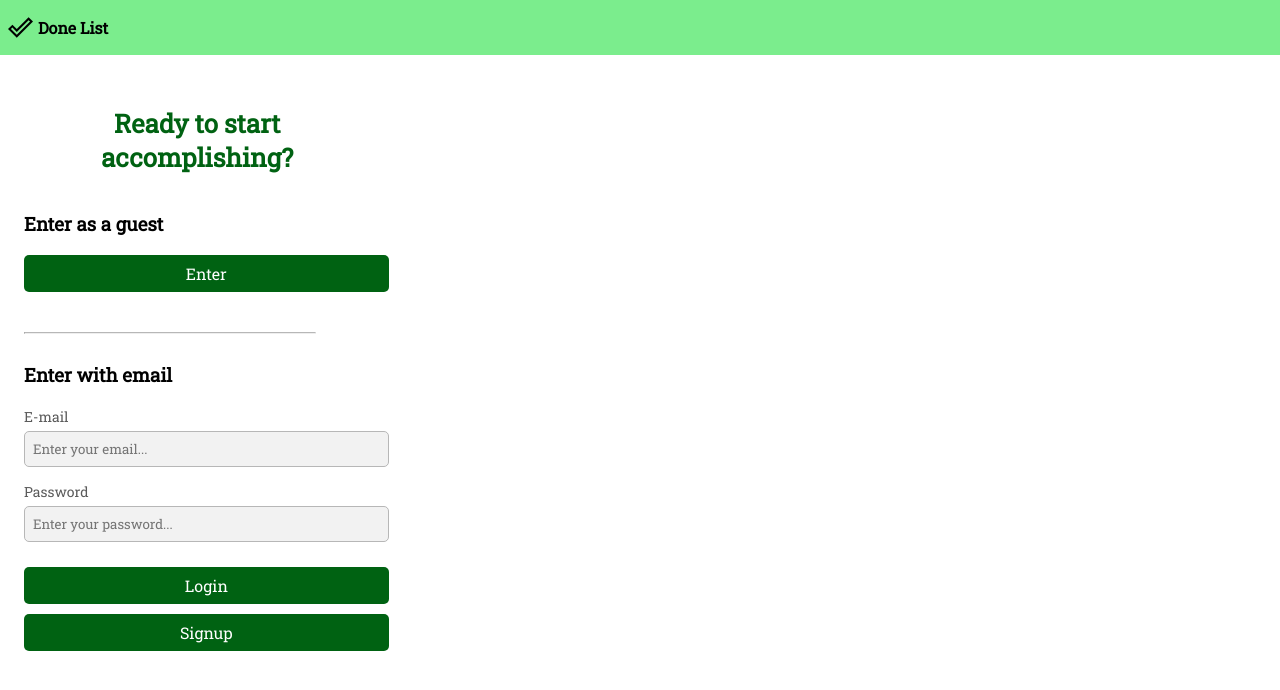
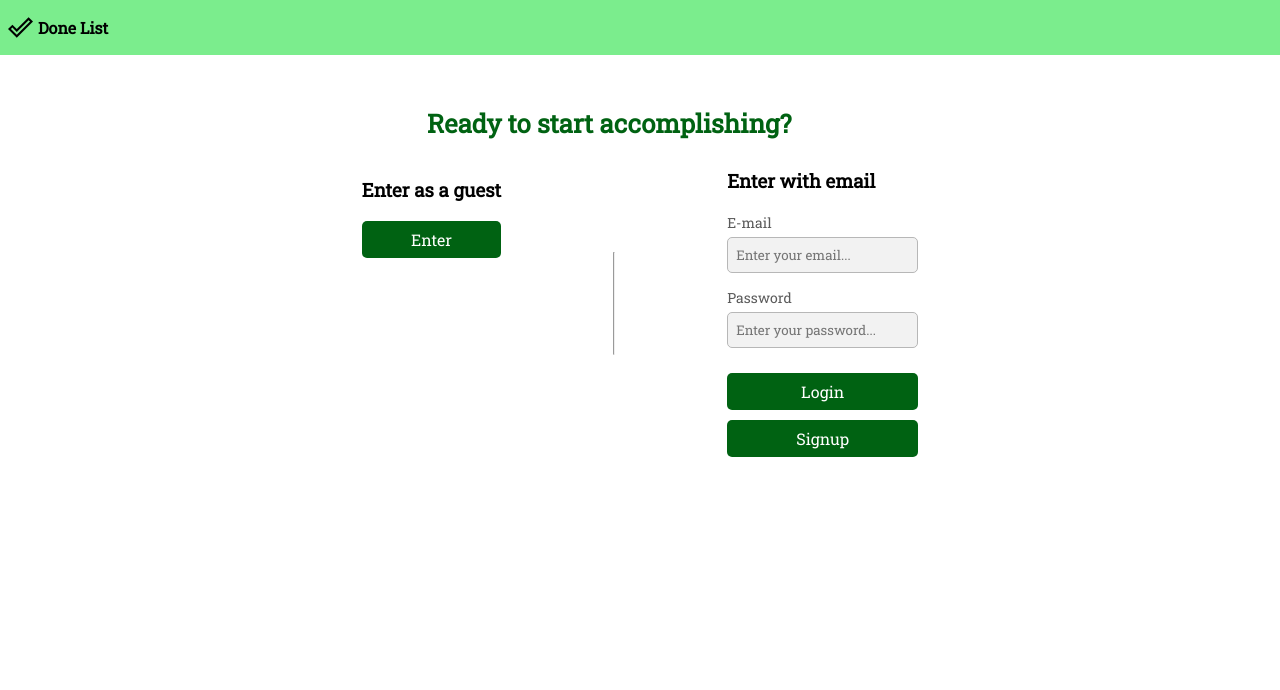
Before and after one commit to saraiovieira/done-list, a React (Create React App) app in the folder client/: page /login in a window 1280 px wide. Shown: the top 690 px of the page. Built offline with nearby package versions, Linux system fonts and the light colour scheme; no server answers; the HTML template or start-up script is replaced by a standard one.

Commit message:
fix login page

```diff
--- a/client/src/Pages/Login/Login.css
+++ b/client/src/Pages/Login/Login.css
@@ -108,13 +108,20 @@
 }
 
 @media (min-width:961px)  {
-  .login__second-section {
-    flex-direction: row;
-  }
-
   .login__form-section {
     justify-content: baseline;
     align-items: baseline;
     width: fit-content;
   }
+
+  .divider {
+    border-top: 1px solid #B7B7B7;
+    width: 0;
+    margin: 7em;
+  }
+
+  .login__choose-section {
+    display: flex;
+    justify-content: center;
+  }
 }
--- a/client/src/Pages/Login/Login.jsx
+++ b/client/src/Pages/Login/Login.jsx
@@ -95,8 +95,9 @@ const Home = () => {
   return (
     <>
       <div className="login__second-section">
-        <div className="login__form-section">
           <h2 className="login__form-title">Ready to start accomplishing? </h2>
+          <div className="login__choose-section">
+            <div className="login__guest-section">
               <h3 className="login__guest-title">Enter as a guest</h3>
               <button
                 className="login__guest-button"
@@ -104,7 +105,9 @@ const Home = () => {
               >
                 Enter
               </button>
+            </div>
             <hr className="divider"/>
+            <div className="login__form-section">
               <h3 className="login__email-title">Enter with email</h3>
               <form className="login__form">
                 <label className="login__label" htmlFor="email">
@@ -154,6 +157,7 @@ const Home = () => {
               </form>
           </div>
         </div>
+      </div>
     </>
   );
 };
```
Lines whose indentation alone changed are shown as unchanged.
